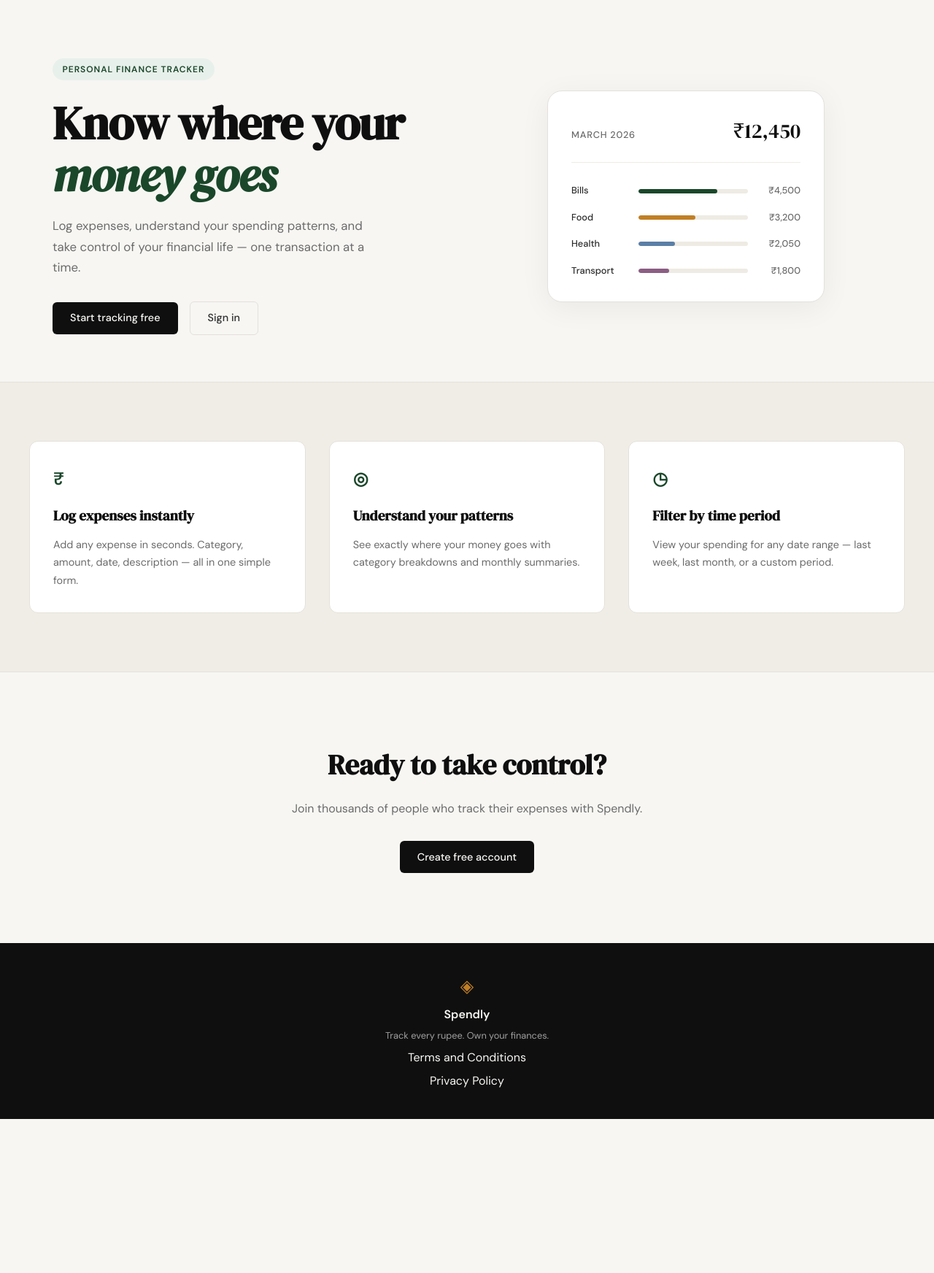
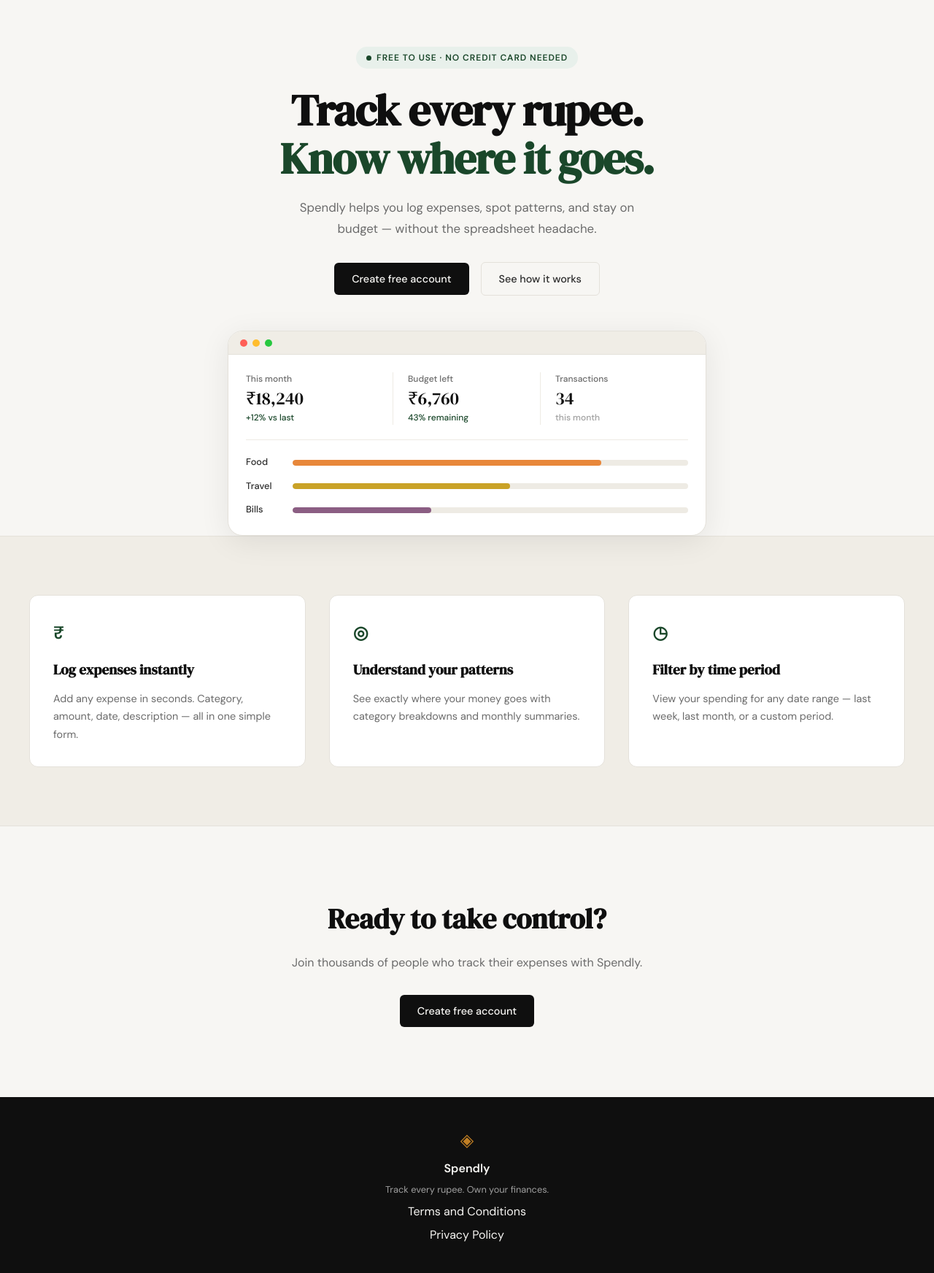
Before and after one commit to beepin6409/Spendly, a Flask app: page / in a window 1280 px wide. Shown: the part 61-1805 px from the top of the page at 73% size. Before the commit the page ends 1594 px from the top, so only its background shows below. Run offline with Flask 3, Linux system fonts and the light colour scheme.

Commit message:
landing:improved hero section of the page

```diff
--- /dev/null
+++ b/static/css/landing.css
@@ -0,0 +1,199 @@
+/* ------------------------------------------------------------------ */
+/* Hero — centered single-column layout                                */
+/* ------------------------------------------------------------------ */
+
+.hero {
+    display: flex;
+    flex-direction: column;
+    align-items: center;
+    text-align: center;
+    padding: 4rem 2rem 0;
+    max-width: 720px;
+    margin: 0 auto;
+    gap: 0;
+}
+
+.hero-inner {
+    max-width: 580px;
+}
+
+.hero-badge {
+    display: inline-flex;
+    align-items: center;
+    gap: 0.45rem;
+}
+
+.badge-dot {
+    width: 7px;
+    height: 7px;
+    border-radius: 50%;
+    background: var(--accent);
+    flex-shrink: 0;
+}
+
+.hero-title {
+    font-size: clamp(2.5rem, 6vw, 3.75rem);
+    line-height: 1.1;
+}
+
+.hero-title-accent {
+    color: var(--accent);
+    font-style: normal;
+    display: block;
+}
+
+.hero-subtitle {
+    max-width: 460px;
+    margin-left: auto;
+    margin-right: auto;
+}
+
+.hero-actions {
+    justify-content: center;
+}
+
+/* ------------------------------------------------------------------ */
+/* Hero visual — full-width below text                                 */
+/* ------------------------------------------------------------------ */
+
+.hero-visual {
+    display: flex;
+    justify-content: center;
+    width: 100%;
+    margin-top: 3rem;
+}
+
+/* ------------------------------------------------------------------ */
+/* Browser mock                                                        */
+/* ------------------------------------------------------------------ */
+
+.mock-browser {
+    background: var(--paper-card);
+    border: 1px solid var(--border);
+    border-radius: var(--radius-lg);
+    box-shadow: 0 8px 40px rgba(0, 0, 0, 0.08);
+    overflow: hidden;
+    width: 100%;
+}
+
+.mock-browser-bar {
+    background: var(--paper-warm);
+    border-bottom: 1px solid var(--border);
+    padding: 0.65rem 1rem;
+    display: flex;
+    align-items: center;
+    gap: 0.45rem;
+}
+
+.mock-dot {
+    width: 10px;
+    height: 10px;
+    border-radius: 50%;
+    flex-shrink: 0;
+}
+
+.mock-dot-red    { background: #ff5f57; }
+.mock-dot-yellow { background: #ffbd2e; }
+.mock-dot-green  { background: #28c840; }
+
+.mock-browser-body {
+    padding: 1.5rem;
+}
+
+/* Stat row */
+.mock-stats {
+    display: grid;
+    grid-template-columns: repeat(3, 1fr);
+    padding-bottom: 1.25rem;
+    margin-bottom: 1.25rem;
+    border-bottom: 1px solid var(--border-soft);
+    text-align: left;
+}
+
+.mock-stat {
+    display: flex;
+    flex-direction: column;
+    gap: 0.2rem;
+    padding: 0 1.25rem;
+    border-right: 1px solid var(--border-soft);
+}
+
+.mock-stat:first-child { padding-left: 0; }
+.mock-stat:last-child  { border-right: none; }
+
+.mock-stat-label {
+    font-size: 0.75rem;
+    color: var(--ink-muted);
+    font-weight: 500;
+}
+
+.mock-stat-value {
+    font-family: var(--font-display);
+    font-size: 1.5rem;
+    color: var(--ink);
+    line-height: 1.15;
+}
+
+.mock-stat-change {
+    font-size: 0.75rem;
+    font-weight: 500;
+}
+
+.mock-stat-change.positive { color: var(--accent); }
+.mock-stat-change.neutral  { color: var(--ink-faint); }
+
+/* Chart rows */
+.mock-chart {
+    display: flex;
+    flex-direction: column;
+    gap: 0.75rem;
+    text-align: left;
+}
+
+.mock-chart-row {
+    display: grid;
+    grid-template-columns: 52px 1fr;
+    align-items: center;
+    gap: 0.75rem;
+}
+
+.mock-chart-cat {
+    font-size: 0.8rem;
+    font-weight: 500;
+    color: var(--ink-soft);
+}
+
+.mock-chart-track {
+    height: 8px;
+    background: var(--border-soft);
+    border-radius: 999px;
+    overflow: hidden;
+}
+
+.mock-chart-bar {
+    height: 100%;
+    border-radius: 999px;
+}
+
+.bar-orange { background: #e8873a; }
+.bar-yellow { background: #c9a227; }
+.bar-purple { background: #8b5e83; }
+
+/* ------------------------------------------------------------------ */
+/* Responsive                                                          */
+/* ------------------------------------------------------------------ */
+
+@media (max-width: 900px) {
+    .hero {
+        padding-top: 3rem;
+    }
+    .hero-visual {
+        display: flex;
+    }
+}
+
+@media (max-width: 600px) {
+    .mock-stat { padding: 0 0.5rem; }
+    .mock-stat:first-child { padding-left: 0; }
+    .mock-stat-value { font-size: 1.15rem; }
+}
--- a/templates/landing.html
+++ b/templates/landing.html
@@ -1,60 +1,76 @@
 {% extends "base.html" %}
 
 {% block title %}Spendly — Track Every Rupee{% endblock %}
+
+{% block head %}
+<link rel="stylesheet" href="{{ url_for('static', filename='css/landing.css') }}">
+{% endblock %}
 
 {% block content %}
 
 <section class="hero">
     <div class="hero-inner">
-        <div class="hero-badge">Personal Finance Tracker</div>
+        <div class="hero-badge">
+            <span class="badge-dot"></span>
+            Free to use · No credit card needed
+        </div>
         <h1 class="hero-title">
-            Know where your<br>
-            <em>money goes</em>
+            Track every rupee.<br>
+            <span class="hero-title-accent">Know where it goes.</span>
         </h1>
         <p class="hero-subtitle">
-            Log expenses, understand your spending patterns,
-            and take control of your financial life —
-            one transaction at a time.
+            Spendly helps you log expenses, spot patterns, and stay
+            on budget — without the spreadsheet headache.
         </p>
         <div class="hero-actions">
-            <a href="{{ url_for('register') }}" class="btn-primary">Start tracking free</a>
-            <a href="{{ url_for('login') }}" class="btn-ghost">Sign in</a>
+            <a href="{{ url_for('register') }}" class="btn-primary">Create free account</a>
+            <a href="#" class="btn-ghost">See how it works</a>
         </div>
     </div>
     <div class="hero-visual">
-        <div class="mock-card">
-            <div class="mock-card-header">
-                <span class="mock-label">March 2026</span>
-                <span class="mock-total">₹12,450</span>
+        <div class="mock-browser">
+            <div class="mock-browser-bar">
+                <span class="mock-dot mock-dot-red"></span>
+                <span class="mock-dot mock-dot-yellow"></span>
+                <span class="mock-dot mock-dot-green"></span>
             </div>
-            <div class="mock-bars">
-                <div class="mock-bar-row">
-                    <span class="mock-cat">Bills</span>
-                    <div class="mock-bar-track">
-                        <div class="mock-bar" style="width: 72%"></div>
+            <div class="mock-browser-body">
+                <div class="mock-stats">
+                    <div class="mock-stat">
+                        <span class="mock-stat-label">This month</span>
+                        <span class="mock-stat-value">₹18,240</span>
+                        <span class="mock-stat-change positive">+12% vs last</span>
                     </div>
-                    <span class="mock-amt">₹4,500</span>
+                    <div class="mock-stat">
+                        <span class="mock-stat-label">Budget left</span>
+                        <span class="mock-stat-value">₹6,760</span>
+                        <span class="mock-stat-change positive">43% remaining</span>
+                    </div>
+                    <div class="mock-stat">
+                        <span class="mock-stat-label">Transactions</span>
+                        <span class="mock-stat-value">34</span>
+                        <span class="mock-stat-change neutral">this month</span>
+                    </div>
                 </div>
-                <div class="mock-bar-row">
-                    <span class="mock-cat">Food</span>
-                    <div class="mock-bar-track">
-                        <div class="mock-bar mock-bar-2" style="width: 52%"></div>
+                <div class="mock-chart">
+                    <div class="mock-chart-row">
+                        <span class="mock-chart-cat">Food</span>
+                        <div class="mock-chart-track">
+                            <div class="mock-chart-bar bar-orange" style="width: 78%"></div>
+                        </div>
                     </div>
-                    <span class="mock-amt">₹3,200</span>
-                </div>
-                <div class="mock-bar-row">
-                    <span class="mock-cat">Health</span>
-                    <div class="mock-bar-track">
-                        <div class="mock-bar mock-bar-3" style="width: 33%"></div>
+                    <div class="mock-chart-row">
+                        <span class="mock-chart-cat">Travel</span>
+                        <div class="mock-chart-track">
+                            <div class="mock-chart-bar bar-yellow" style="width: 55%"></div>
+                        </div>
                     </div>
-                    <span class="mock-amt">₹2,050</span>
-                </div>
-                <div class="mock-bar-row">
-                    <span class="mock-cat">Transport</span>
-                    <div class="mock-bar-track">
-                        <div class="mock-bar mock-bar-4" style="width: 28%"></div>
+                    <div class="mock-chart-row">
+                        <span class="mock-chart-cat">Bills</span>
+                        <div class="mock-chart-track">
+                            <div class="mock-chart-bar bar-purple" style="width: 35%"></div>
+                        </div>
                     </div>
-                    <span class="mock-amt">₹1,800</span>
                 </div>
             </div>
         </div>
```
